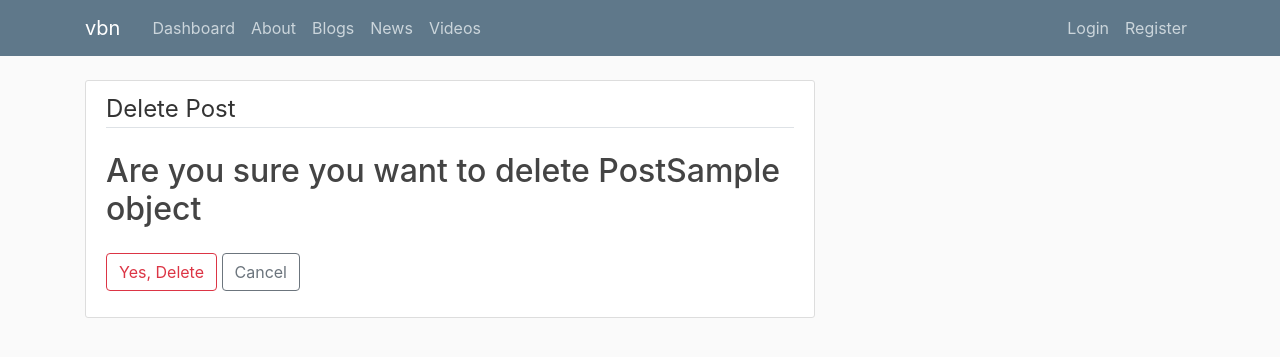
After one commit to UmmuRasul/vbn-project, a Django app: template vbn/blogs/templates/blogs/post_confirm_delete.html in a window 1280 px wide. The commit adds this page. Shown: the top 357 px of the page. Run offline with Django 3.2, Linux system fonts and the light colour scheme; the template is opened without the code that fills it: most values are stand-ins (such as "Sample title", 1, 10 or a date in 2020); some libraries are stand-ins or nearby versions.

Commit message:
update, delete, pagination

```diff
--- a/vbn/blogs/templates/blogs/base.html
+++ b/vbn/blogs/templates/blogs/base.html
@@ -30,6 +30,7 @@
                     <!-- Navbar Right Side -->
                     <div class="navbar-nav">
                         {% if user.is_authenticated %}
+                        <a class="nav-item nav-link" href="{% url 'post-create' %}">New Post</a>
                         <a class="nav-item nav-link" href="{% url 'profile' %}">Profile</a>
                         <a class="nav-item nav-link" href="{% url 'logout' %}">Logout</a> {% else %}
                         <a class="nav-item nav-link" href="{% url 'login' %}">Login</a>
--- /dev/null
+++ b/vbn/blogs/templates/blogs/post_confirm_delete.html
@@ -0,0 +1,15 @@
+{% extends 'blogs/base.html' %}{% block content %}
+<div class="content-section">
+    <form method="POST" action>
+        {% csrf_token %}
+        <fieldset class="form-group">
+            <legend class="border-bottom mb-4">Delete Post</legend>
+            <h2>Are you sure you want to delete Post{{ object.title }}</h2>
+        </fieldset>
+        <div class="form-group">
+            <button type="submit" class="btn btn-outline-danger">Yes, Delete</button>
+            <a class="btn btn-outline-secondary" href="{% url 'post-detail' object.id %}">Cancel</a>
+        </div>
+    </form>
+</div>
+{% endblock content %}
--- a/vbn/blogs/urls.py
+++ b/vbn/blogs/urls.py
@@ -1,5 +1,5 @@
 from django.urls import path
-from .views import PostListView, PostDetailView, PostCreateView
+from .views import PostListView, PostDetailView, PostCreateView, PostUpdateView, PostDeleteView
 from . import views
 
 urlpatterns = [
@@ -8,4 +8,6 @@
     path('blogs/', PostListView.as_view(), name='blogs-blogs'),
     path('post/<int:pk>/', PostDetailView.as_view(), name='post-detail'),
     path('post/new/', PostCreateView.as_view(), name='post-create'),
+    path('post/<int:pk>/update/', PostUpdateView.as_view(), name='post-update'),
+    path('post/<int:pk>/delete/', PostDeleteView.as_view(), name='post-delete'),
 ]
```
Also changed, not shown: vbn/blogs/models.py (+3 -4 lines), vbn/blogs/templates/blogs/blogs.html (+8 -1 lines), vbn/blogs/templates/blogs/post_detail.html (+6 -1 lines), vbn/blogs/views.py (+28 -5 lines).
